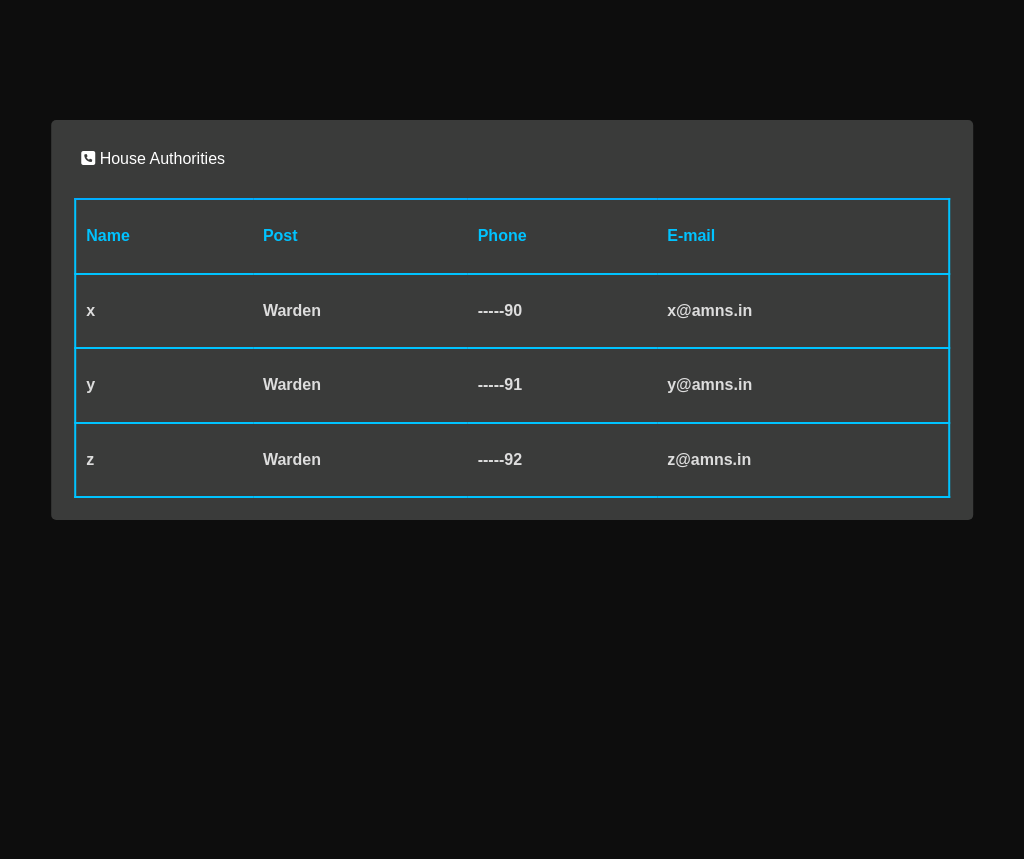
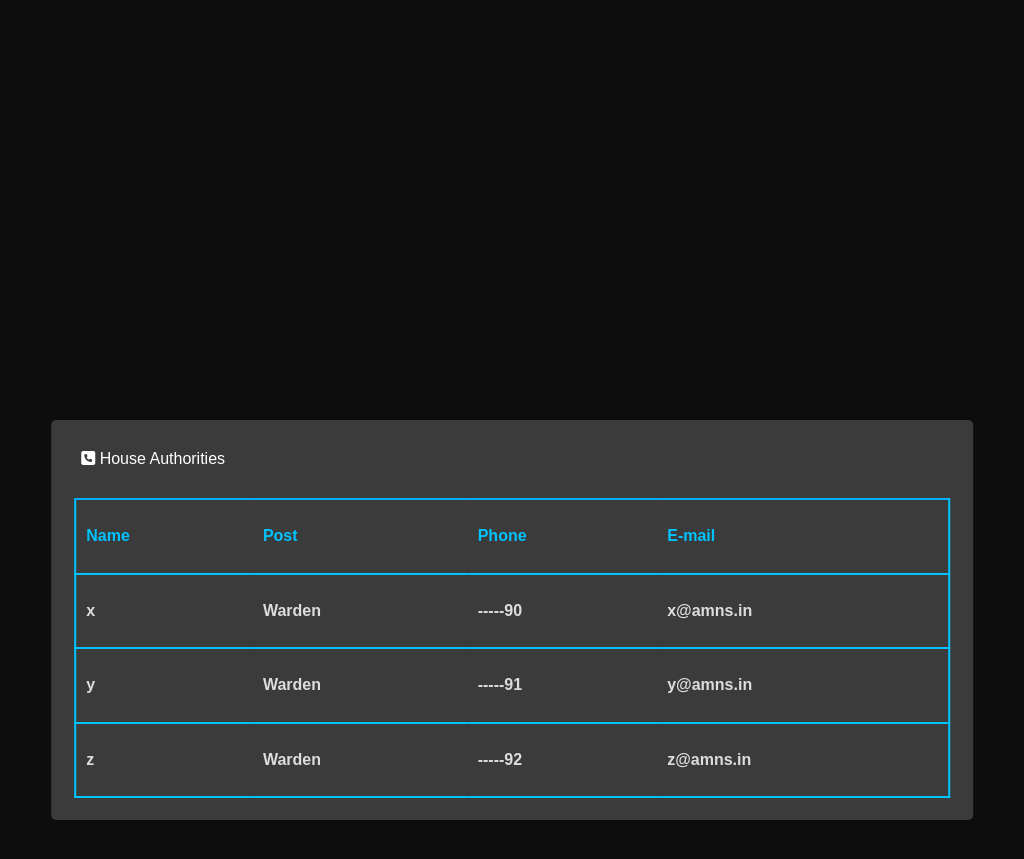
Before and after one commit to psawner/project2, a plain HTML site: page index.html in a window 1024 px wide. Shown: the part 1180-2039 px from the top of the page. Drawn offline with Linux system fonts and the light colour scheme.

Commit message:
Update index.css

```diff
--- a/index.css
+++ b/index.css
@@ -977,7 +977,7 @@ th ,td{
     height: 400px;
     width:90%;
     border-radius: 5px;
-    top: 150%;
+    top: 200%;
     left: 50%;
     transform: translate(-50%, -50%);
 
@@ -1053,7 +1053,7 @@ th ,td{
     }
 
     #contact-details{
-        margin-top: 300px;
+        margin-top: 200px;
 
 
     }
```
